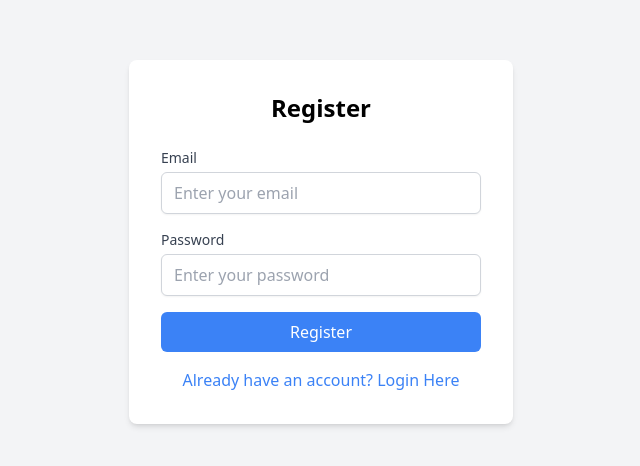
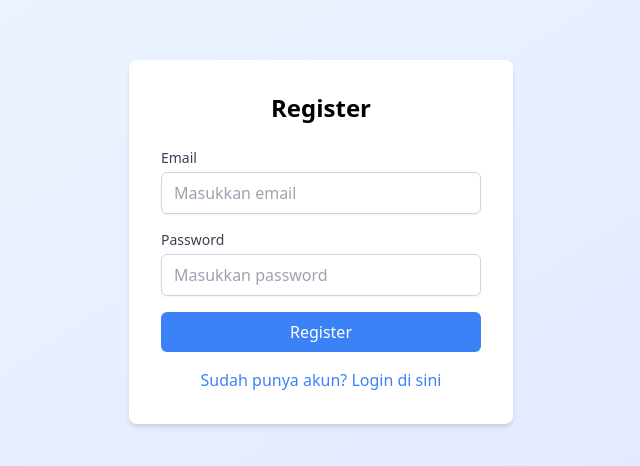
Before and after one commit to egadestaviano/Next-Js-Basic, a Next.js app: page /auth/register in a window 1280 px wide. Shown: the part 158-624 px from the top of the page, without its empty margins (319-959 px from the left). Built offline with nearby package versions, Linux system fonts and the light colour scheme.

Commit message:
Add Register

```diff
--- a/src/pages/auth/register.tsx
+++ b/src/pages/auth/register.tsx
@@ -1,17 +1,45 @@
 import Link from "next/link";
+import { useState } from "react";
+import { useRouter } from "next/router";
 
 const RegisterPage = () => {
+  const { push } = useRouter();
+  const [email, setEmail] = useState("");
+  const [password, setPassword] = useState("");
+  const [notif, setNotif] = useState("");
+
+  const handleRegister = (e: React.FormEvent) => {
+    e.preventDefault();
+    const users = JSON.parse(localStorage.getItem("users") || "[]");
+    if (users.find((u: any) => u.email === email)) {
+      setNotif("Email sudah terdaftar!");
+      setTimeout(() => setNotif(""), 2000);
+      return;
+    }
+    users.push({ email, password });
+    localStorage.setItem("users", JSON.stringify(users));
+    setNotif("Registrasi berhasil! Silakan login.");
+    setTimeout(() => {
+      setNotif("");
+      push("/auth/login");
+    }, 1200);
+  };
+
   return (
-    <div className="min-h-screen flex items-center justify-center bg-gray-100">
+    <div className="min-h-screen flex items-center justify-center bg-gradient-to-br from-blue-50 to-indigo-100">
       <div className="bg-white p-8 rounded-lg shadow-md w-96">
         <h1 className="text-2xl font-bold text-center mb-6">Register</h1>
-        <form className="space-y-4">
+        {notif && <div className={`mb-4 p-3 ${notif.includes('berhasil') ? 'bg-green-100 text-green-800' : 'bg-red-100 text-red-800'} rounded text-center`}>{notif}</div>}
+        <form className="space-y-4" onSubmit={handleRegister}>
           <div>
             <label className="block text-sm font-medium text-gray-700">Email</label>
             <input
               type="email"
               className="mt-1 block w-full px-3 py-2 border border-gray-300 rounded-md shadow-sm focus:outline-none focus:ring-blue-500 focus:border-blue-500"
-              placeholder="Enter your email"
+              placeholder="Masukkan email"
+              value={email}
+              onChange={e => setEmail(e.target.value)}
+              required
             />
           </div>
           <div>
@@ -19,7 +47,10 @@ const RegisterPage = () => {
             <input
               type="password"
               className="mt-1 block w-full px-3 py-2 border border-gray-300 rounded-md shadow-sm focus:outline-none focus:ring-blue-500 focus:border-blue-500"
-              placeholder="Enter your password"
+              placeholder="Masukkan password"
+              value={password}
+              onChange={e => setPassword(e.target.value)}
+              required
             />
           </div>
           <button
@@ -31,7 +62,7 @@ const RegisterPage = () => {
         </form>
         <div className="mt-4 text-center">
           <Link href="/auth/login" className="text-blue-500 hover:text-blue-700">
-            Already have an account? Login Here
+            Sudah punya akun? Login di sini
           </Link>
         </div>
       </div>
```
